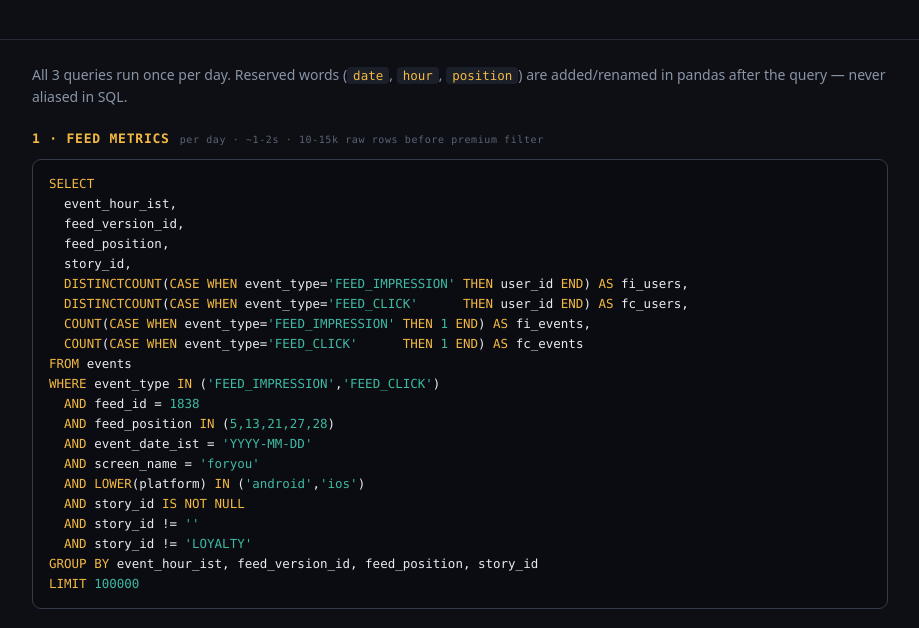
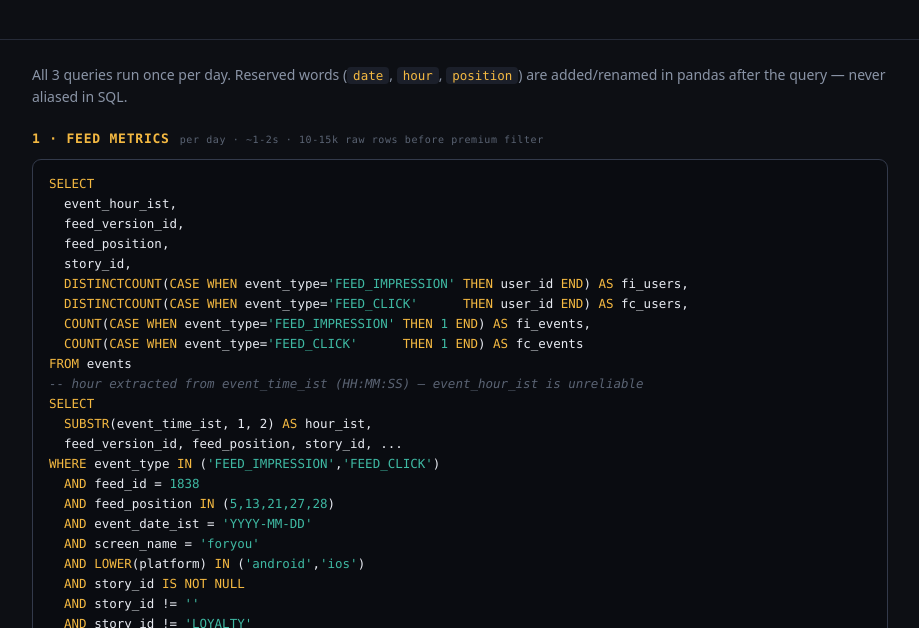
Before and after one commit to 770navyasharma/au-hard-paywall, a plain HTML site: page docs/logic.html in a window 1280 px wide. Both pictures are taken after a click on the button "QUERIES". Shown: the part 169-797 px from the top of the page, without its empty margins (180-1099 px from the left). Drawn offline with Linux system fonts and the light colour scheme.

Commit message:
Add files via upload

```diff
--- a/docs/logic.html
+++ b/docs/logic.html
@@ -133,6 +133,10 @@
   <span class="kw">COUNT</span>(<span class="kw">CASE WHEN</span> event_type=<span class="str">'FEED_IMPRESSION'</span> <span class="kw">THEN</span> <span class="str">1</span> <span class="kw">END</span>) <span class="kw">AS</span> fi_events,
   <span class="kw">COUNT</span>(<span class="kw">CASE WHEN</span> event_type=<span class="str">'FEED_CLICK'</span>      <span class="kw">THEN</span> <span class="str">1</span> <span class="kw">END</span>) <span class="kw">AS</span> fc_events
 <span class="kw">FROM</span> events
+<span class="cm">-- hour extracted from event_time_ist (HH:MM:SS) — event_hour_ist is unreliable</span>
+<span class="kw">SELECT</span>
+  <span class="kw">SUBSTR</span>(event_time_ist, 1, 2) <span class="kw">AS</span> hour_ist,
+  feed_version_id, feed_position, story_id, ...
 <span class="kw">WHERE</span> event_type <span class="kw">IN</span> (<span class="str">'FEED_IMPRESSION'</span>,<span class="str">'FEED_CLICK'</span>)
   <span class="kw">AND</span> feed_id = <span class="str">1838</span>
   <span class="kw">AND</span> feed_position <span class="kw">IN</span> (<span class="str">5,13,21,27,28</span>)
```
